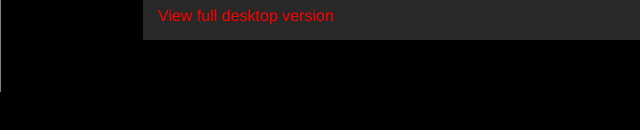
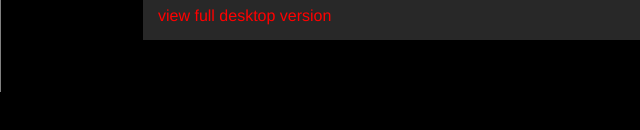
Before and after one commit to bryancook94/bryancook94.github.io, a plain HTML site: page projects/projects.html in a window 1280 px wide. Shown: the part 708-838 px from the top of the page, 0-640 px from the left. Drawn offline with nearby package versions, Linux system fonts and the light colour scheme.

Commit message:
test
test

```diff
--- a/projects/projects.html
+++ b/projects/projects.html
@@ -72,7 +72,7 @@ function myFunction(x) {
                     <li>Weather (Open Weather)</li>
                     <li>Jobs listing (Reed API)</li>
                   </ul>
-                  <a href="morningdisplay.html" style="color:red;font-size:1em;">View full desktop version</a>
+                  <a href="morningdisplay.html" style="color:red;font-size:1em;">view full desktop version</a>
               </td>
               </tr>
             </tbody>
```
